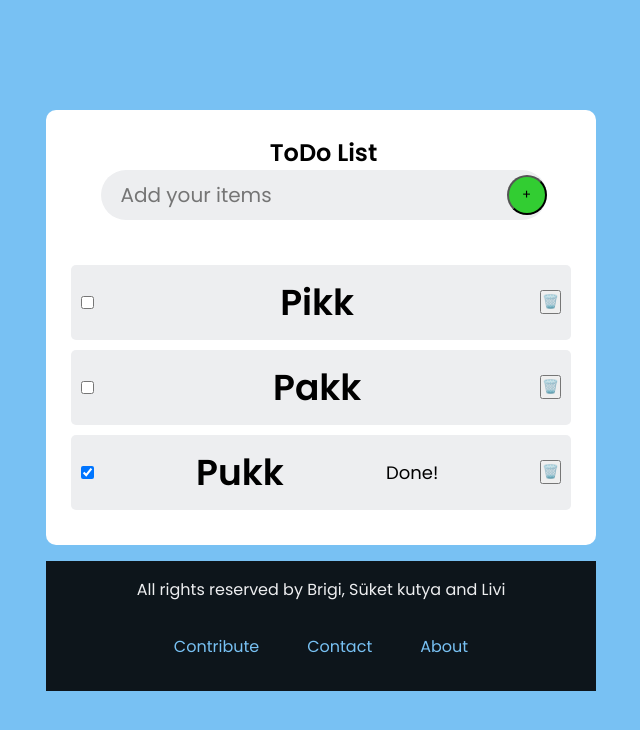
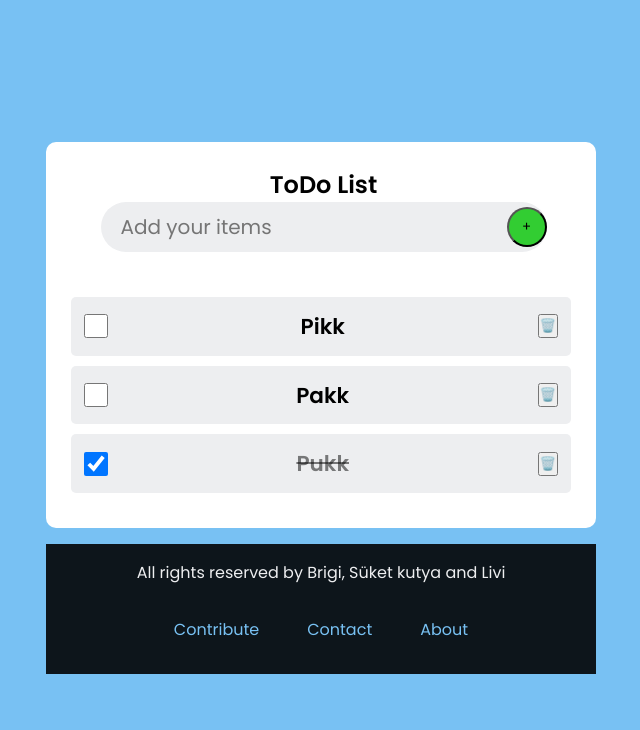
Before and after one commit to tintapolipka/react-ts2-teamwork, a React (Vite) app: page / in a window 1280 px wide. Shown: the top 730 px of the page, without its empty margins (319-959 px from the left). Built offline with nearby package versions, Linux system fonts and the light colour scheme.

Commit message:
Todo listItem css modifiyed

```diff
--- a/src/components/TodoItem.tsx
+++ b/src/components/TodoItem.tsx
@@ -13,8 +13,7 @@ const TodoItem: React.FC<TodoItemProps> = ({ title, done, handleDelete, handleDo
   return (
     <li>
       <input id={inputId} type="checkbox" onChange={handleChangeCheckBox} checked={done} />
-      <label htmlFor={inputId}><h1>{title}</h1></label>
-      {done && <p>Done!</p>}
+      <label htmlFor={inputId}><h1 className={done?"done" :""}>{title}</h1></label>
       <button onClick={handleDeleteTodo}>🗑️</button>
     </li>
   )
--- a/src/styles/styles.css
+++ b/src/styles/styles.css
@@ -49,6 +49,7 @@ body {
 }
 
 .container {
+  margin-top: 1rem;
   background: #ffffff;
   padding: 25px;
   width: 550px;
@@ -78,7 +79,7 @@ ul li {
   list-style: none;
   font-size: 18px;
   cursor: pointer;
-  padding: 10px;
+  padding: .8rem;
 }
 
 li {
@@ -88,6 +89,19 @@ li {
   background: var(--accent);
   margin-bottom: 10px;
   border-radius: 5px;
+}
+
+li label h1 {
+  font-size:larger;
+}
+.done{
+  text-decoration: line-through;
+  color: rgba(0, 0, 0, 0.5);
+}
+
+input[type="checkbox"]{
+  width: 1.5rem;
+  height: 1.5rem;
 }
 
 h5 {
```
